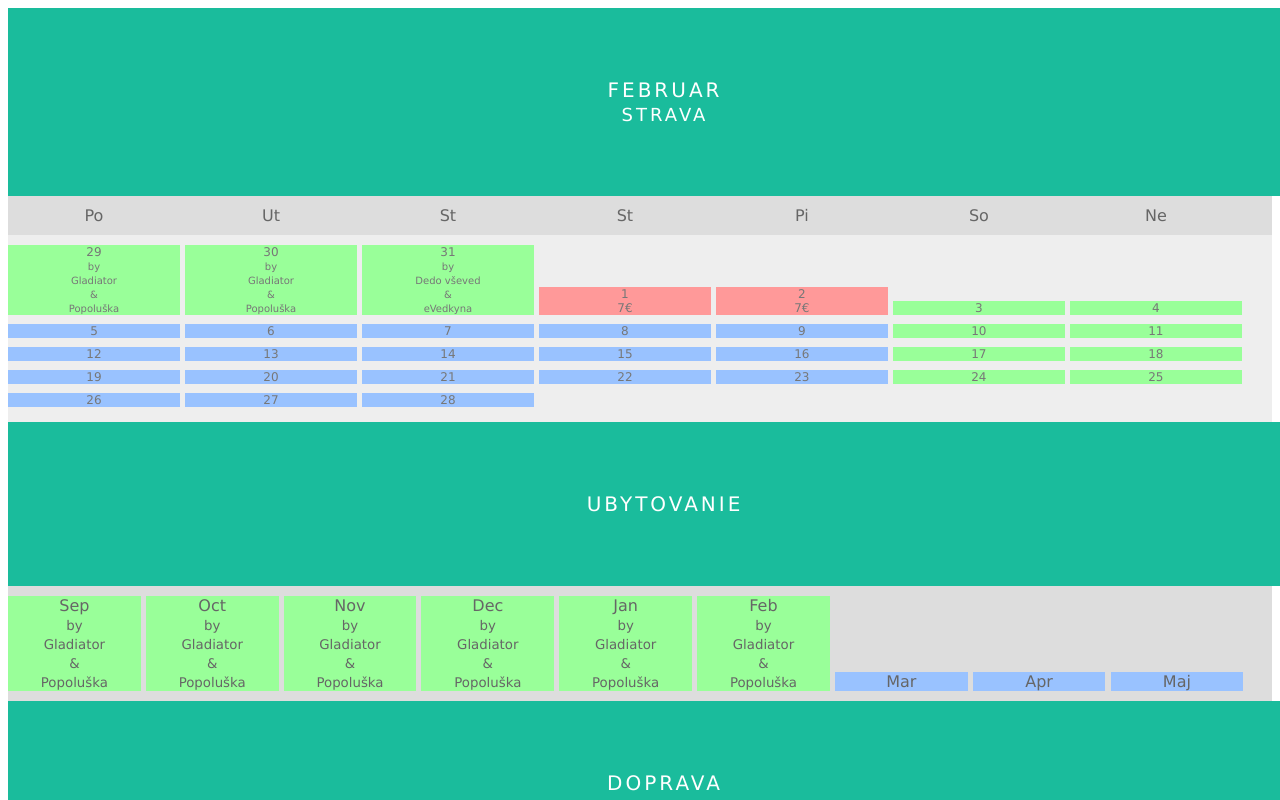
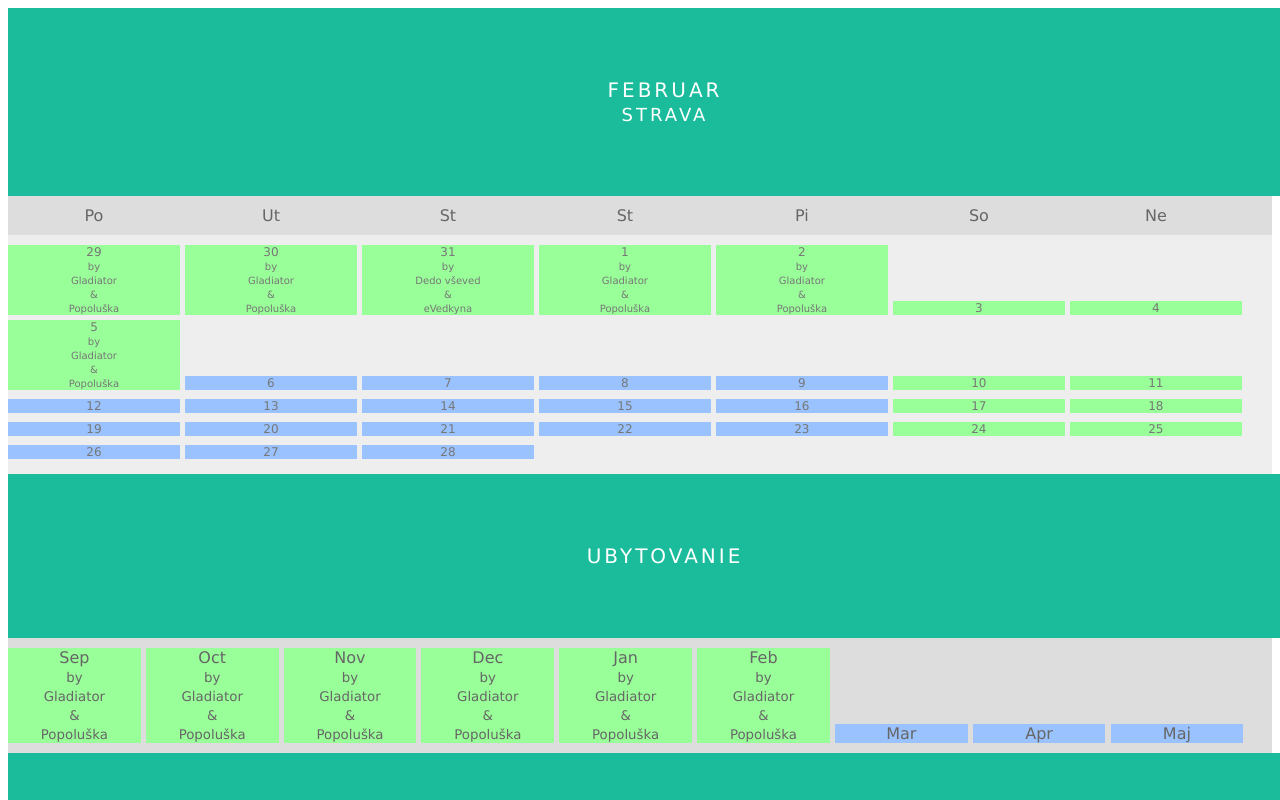
Before and after one commit to kgd3215/kgd3215.github.io, a plain HTML site: page index.html in a window 1280 px wide. Shown: the top 800 px of the page. Drawn offline with Linux system fonts and the light colour scheme.

Commit message:
update 28.1.

```diff
--- a/index.html
+++ b/index.html
@@ -28,11 +28,11 @@
 	<li class="paid">29<br><small>by<br>Gladiator<br>&<br>Popoluška</small></li>
 	<li class="paid">30<br><small>by<br>Gladiator<br>&<br>Popoluška</small></li>
 	<li class="paid">31<br><small>by<br>Dedo vševed<br>&<br>eVedkyna</small></li>
-  <li class="urg">1<br>7€</li>
-  <li class="urg">2<br>7€</li>
+  <li class="paid">1<br><small>by<br>Gladiator<br>&<br>Popoluška</small></li>
+  <li class="paid">2<br><small>by<br>Gladiator<br>&<br>Popoluška</small></li>
   <li class="paid">3</li>
   <li class="paid">4</li>
-  <li class="awaiting">5</li>
+  <li class="paid">5<br><small>by<br>Gladiator<br>&<br>Popoluška</small></li>
   <li class="awaiting">6</li>
   <li class="awaiting">7</li>
   <li class="awaiting">8</li>
```
